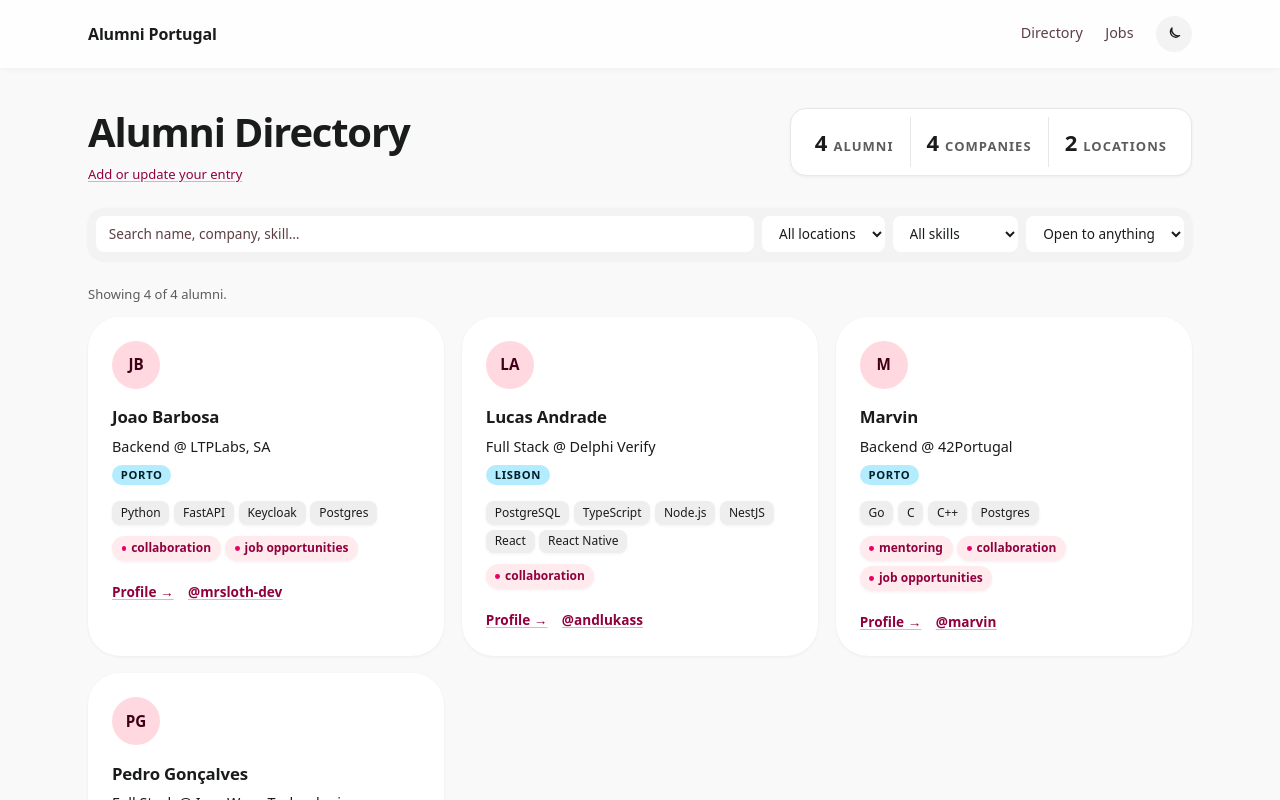
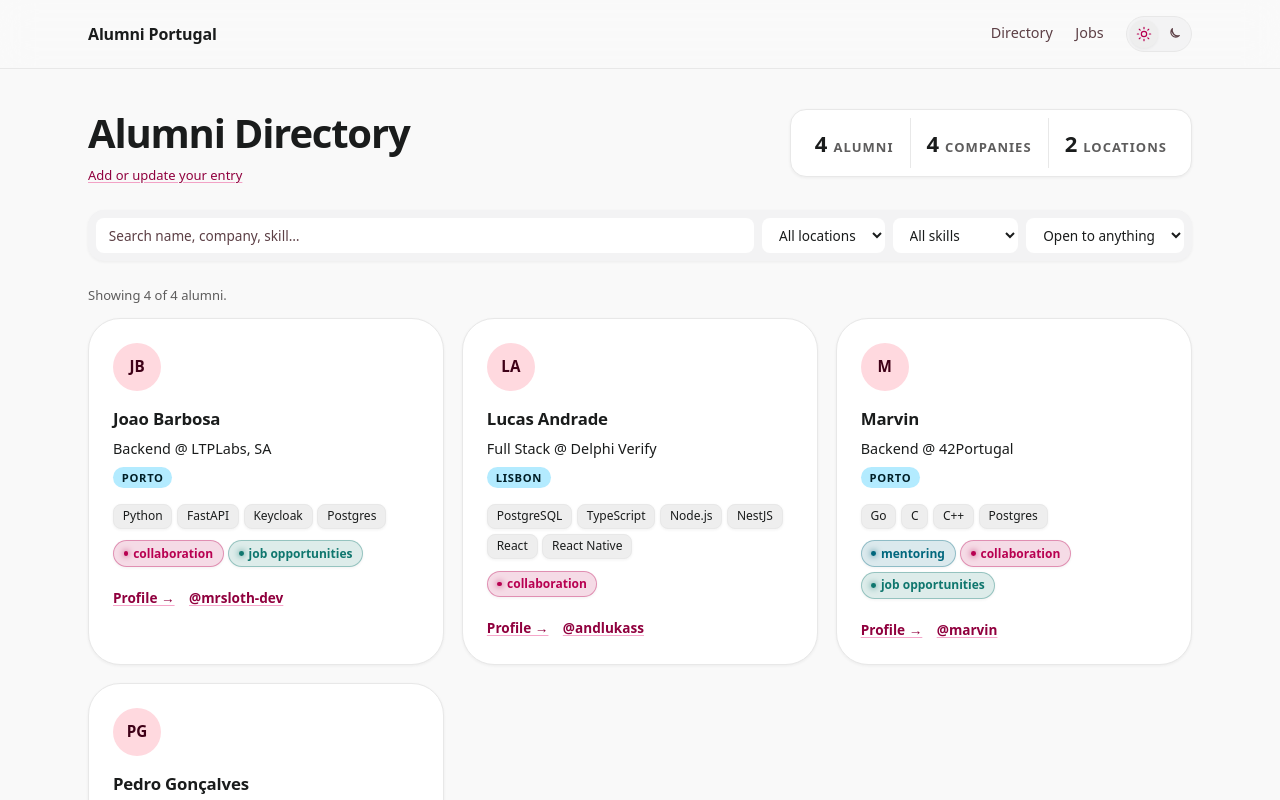
Before and after one commit to AlumniPortugal/AlumniPortugal.github.io, a Next.js app: page /directory in a window 1280 px wide. Shown: the top 800 px of the page. Built offline with nearby package versions, Linux system fonts and the light colour scheme.

Commit message:
tuning dark mode

```diff
--- a/app/SiteNav.tsx
+++ b/app/SiteNav.tsx
@@ -52,8 +52,7 @@ export default function SiteNav() {
     return () => query.removeEventListener('change', sync);
   }, []);
 
-  function toggleTheme() {
-    const next = dark ? 'light' : 'dark';
+  function setTheme(next: 'light' | 'dark') {
     document.documentElement.dataset.theme = next;
     try {
       localStorage.setItem('theme', next);
@@ -75,16 +74,28 @@ export default function SiteNav() {
           {link.label}
         </a>
       ))}
+      <div className="theme-switch" role="group" aria-label="Theme">
         <button
           type="button"
-        className="theme-toggle"
-        onClick={toggleTheme}
+          className={dark ? undefined : 'is-on'}
+          onClick={() => setTheme('light')}
+          aria-pressed={!dark}
+          aria-label="Light mode"
+          title="Light mode"
+        >
+          <SunIcon />
+        </button>
+        <button
+          type="button"
+          className={dark ? 'is-on' : undefined}
+          onClick={() => setTheme('dark')}
           aria-pressed={dark}
           aria-label="Dark mode"
-        title={dark ? 'Switch to light mode' : 'Switch to dark mode'}
+          title="Dark mode"
         >
-        {dark ? <SunIcon /> : <MoonIcon />}
+          <MoonIcon />
         </button>
+      </div>
     </nav>
   );
 }
--- a/app/directory/DirectoryList.tsx
+++ b/app/directory/DirectoryList.tsx
@@ -118,7 +118,9 @@ export default function DirectoryList({ people }: { people: Alumni[] }) {
             {a.open_to?.length ? (
               <ul className="pills" aria-label="Open to">
                 {a.open_to.map((o) => (
-                  <li key={o}>{label(o)}</li>
+                  <li key={o} className={`open-${o}`}>
+                    {label(o)}
+                  </li>
                 ))}
               </ul>
             ) : null}
--- a/app/globals.css
+++ b/app/globals.css
@@ -26,6 +26,10 @@
   --icon-pink: var(--primary-ctr);
   --icon-cyan: var(--secondary);
   --ring: var(--surface-high);
+  --card-border: var(--surface-high);
+  --tag-mentoring: #00677d;
+  --tag-collaboration: #b80051;
+  --tag-jobs: #0f766e;
   color-scheme: light;
   --radius-sm: 0.5rem;
   --radius: 1rem;
@@ -87,7 +91,7 @@ h2 { font-size: 1.375rem; line-height: 1.36; letter-spacing: -0.015em; font-weig
 }
 
 /* header */
-.site-header { position: sticky; top: 0; z-index: 20; background: color-mix(in srgb, var(--surface) 80%, transparent); backdrop-filter: blur(16px); box-shadow: 0 1px 8px rgb(0 0 0 / 0.04); }
+.site-header { position: sticky; top: 0; z-index: 20; background: color-mix(in srgb, var(--bg) 85%, transparent); backdrop-filter: blur(16px); border-bottom: 1px solid var(--card-border); }
 .site-header > div { max-width: var(--wrap); margin: 0 auto; padding: 1rem var(--pad); display: flex; align-items: center; gap: 1.5rem; }
 .wordmark { display: inline-flex; align-items: center; gap: .5rem; font-weight: 600; color: var(--text); text-decoration: none; letter-spacing: -0.01em; }
 .wordmark span[aria-hidden] { display: grid; place-items: center; width: 1.5rem; height: 1.5rem; border-radius: 6px; background: var(--text); color: var(--bg); font-size: .7rem; font-weight: 700; }
@@ -120,8 +124,9 @@ h2 { font-size: 1.375rem; line-height: 1.36; letter-spacing: -0.015em; font-weig
 
 /* cards */
 .cards { display: grid; gap: 1.1rem; grid-template-columns: repeat(auto-fit, minmax(240px, 1fr)); padding: 0; list-style: none; margin: 0; }
-.card { display: flex; flex-direction: column; background: var(--surface); border: 1px solid var(--surface-high); border-radius: var(--radius); padding: 1.5rem; box-shadow: var(--shadow-sm); transition: box-shadow .15s, border-color .15s; }
+.card { display: flex; flex-direction: column; background: var(--surface); border: 1px solid var(--card-border); border-radius: var(--radius); padding: 1.5rem; box-shadow: var(--shadow-sm); transition: box-shadow .15s, border-color .15s; }
 .card:hover { border-color: var(--outline-variant); box-shadow: var(--shadow); }
+:root[data-theme='dark'] .card:hover, :root[data-theme='dark'] .people li:hover { background: #151b27; }
 .card-icon { display: grid; place-items: center; width: 2.5rem; height: 2.5rem; margin-bottom: 1.5rem; border-radius: 50%; border: 1px solid currentColor; }
 .card-icon-primary { color: var(--icon-pink); background: color-mix(in srgb, currentColor 10%, transparent); }
 .card-icon-secondary { color: var(--icon-cyan); background: color-mix(in srgb, currentColor 10%, transparent); }
@@ -151,7 +156,7 @@ h2 { font-size: 1.375rem; line-height: 1.36; letter-spacing: -0.015em; font-weig
 
 /* directory cards */
 .people { list-style: none; padding: 0; margin: 0; display: grid; gap: 1.1rem; grid-template-columns: repeat(auto-fill, minmax(300px, 1fr)); }
-.people li { position: relative; display: flex; flex-direction: column; gap: .35rem; background: var(--surface); border-radius: var(--radius-lg); padding: 1.5rem; box-shadow: var(--shadow-sm); transition: box-shadow .2s, transform .2s; }
+.people li { position: relative; display: flex; flex-direction: column; gap: .35rem; background: var(--surface); border: 1px solid var(--card-border); border-radius: var(--radius-lg); padding: 1.5rem; box-shadow: var(--shadow-sm); transition: box-shadow .2s, transform .2s; }
 .people li:hover { box-shadow: var(--shadow); transform: translateY(-2px); }
 .avatar { display: grid; place-items: center; width: 3rem; height: 3rem; margin-bottom: .6rem; border-radius: 50%; background: var(--primary-fixed); color: var(--on-primary-fixed); font-weight: 700; font-size: .95rem; text-transform: uppercase; }
 .name { font-size: 1.05rem; font-weight: 600; letter-spacing: -0.01em; margin: 0; }
@@ -161,8 +166,11 @@ h2 { font-size: 1.375rem; line-height: 1.36; letter-spacing: -0.015em; font-weig
 .chips { display: flex; flex-wrap: wrap; gap: .3rem; margin: .25rem 0 0; padding: 0; list-style: none; }
 .chips li { padding: .15rem .55rem; border-radius: var(--radius-sm); background: var(--surface-container); font-size: .75rem; }
 .pills { display: flex; flex-wrap: wrap; gap: .3rem; margin: .35rem 0 0; padding: 0; list-style: none; }
-.pills li { display: inline-flex; flex-direction: row; align-items: center; gap: .3rem; padding: .2rem .6rem; border-radius: 999px; background: color-mix(in srgb, var(--primary-fixed) 55%, var(--surface)); color: var(--on-primary-fixed-var); font-size: .75rem; font-weight: 600; }
-.pills li::before { content: ""; width: .3rem; height: .3rem; border-radius: 50%; background: var(--primary-ctr); }
+.pills li { display: inline-flex; flex-direction: row; align-items: center; gap: .3rem; padding: .2rem .6rem; border-radius: 999px; color: var(--tag-color, var(--primary)); background: color-mix(in srgb, currentColor 14%, transparent); border: 1px solid color-mix(in srgb, currentColor 35%, transparent); font-size: .75rem; font-weight: 600; }
+.pills .open-mentoring { --tag-color: var(--tag-mentoring); }
+.pills .open-collaboration { --tag-color: var(--tag-collaboration); }
+.pills .open-job_opportunities { --tag-color: var(--tag-jobs); }
+.pills li::before { content: ""; width: .3rem; height: .3rem; border-radius: 50%; background: currentColor; box-shadow: 0 0 6px currentColor; }
 .profile-link { margin-top: .9rem; font-size: .85rem; font-weight: 600; }
 .profile-links { display: flex; flex-wrap: wrap; gap: .9rem; margin-top: .9rem; font-size: .85rem; font-weight: 600; }
 
@@ -217,45 +225,50 @@ h2 { font-size: 1.375rem; line-height: 1.36; letter-spacing: -0.015em; font-weig
   .wordmark { white-space: nowrap; font-size: .95rem; }
   .wordmark em { display: none; }
   .site-nav { gap: .9rem; }
-  .site-nav a:last-child { display: none; }
   .people { grid-template-columns: 1fr; }
   .page-head .button { width: 100%; text-align: center; }
 }
 
 /* Dark theme — Stitch "Nocturnal Peer Vanguard" (assets/bd9bf01d…). */
 :root[data-theme='dark'] {
-  --bg: #101419;
-  --surface: #171b21;
-  --surface-low: #1c2025;
-  --surface-container: #272a30;
-  --surface-high: #272a30;
-  --variant: #31353b;
-  --outline-variant: #5c3f45;
-  --text: #e0e2ea;
-  --muted: #e5bcc4;
-  --tertiary: #ac878f;
-  --primary: #ffb1c3;
-  --primary-ctr: #ff4b89;
+  --bg: #06090f;
+  --surface: #10141d;
+  --surface-low: #0c1017;
+  --surface-container: #161c28;
+  --surface-high: #1f293d;
+  --variant: #1f293d;
+  --outline-variant: #2a3750;
+  --text: #ffffff;
+  --muted: #94a3b8;
+  --tertiary: #94a3b8;
+  --primary: #ff4b89;
+  --primary-ctr: #e60067;
   --primary-fixed: #ffd9e0;
   --on-primary-fixed: #3f0019;
   --on-primary-fixed-var: #8f0041;
-  --on-primary-ctr: #590026;
-  --link: #ffb1c3;
-  --icon-pink: var(--primary-ctr);
-  --icon-cyan: var(--secondary-ctr);
-  --ring: color-mix(in srgb, var(--outline-variant) 75%, transparent);
-  --secondary: #bdf4ff;
-  --secondary-ctr: #00e3fd;
+  --on-primary-ctr: #ffffff;
+  --link: #ff4b89;
+  --secondary: #00e5ff;
+  --secondary-ctr: #00e5ff;
   --secondary-fixed: #9cf0ff;
   --on-secondary-fixed: #001f24;
   --on-secondary-ctr: #00616d;
-  --accent-cyan: #00e3fd;
-  --shadow-sm: 0 1px 3px rgb(0 0 0 / 0.5);
-  --shadow: 0 2px 12px rgb(0 0 0 / 0.55);
+  --accent-cyan: #00e5ff;
+  --icon-pink: #ff4b89;
+  --icon-cyan: #00e5ff;
+  --ring: #232e42;
+  --card-border: #1f293d;
+  --tag-mentoring: #00e5ff;
+  --tag-collaboration: #ff007a;
+  --tag-jobs: #00babc;
+  --shadow-sm: 0 1px 3px rgb(0 0 0 / 0.4);
+  --shadow: 0 8px 24px rgb(0 0 0 / 0.45);
   color-scheme: dark;
 }
 
 /* theme toggle */
-.theme-toggle { display: grid; place-items: center; width: 2.25rem; height: 2.25rem; padding: 0; border: 0; border-radius: 999px; background: var(--surface-low); color: var(--text); cursor: pointer; transition: background .15s, color .15s; }
-.theme-toggle:hover { background: var(--surface-container); color: var(--primary); }
-.theme-toggle svg { width: 1.1rem; height: 1.1rem; }
+.theme-switch { display: inline-flex; align-items: center; gap: .1rem; padding: .2rem; border-radius: 999px; background: var(--surface-low); border: 1px solid var(--card-border); }
+.theme-switch button { display: grid; place-items: center; width: 1.75rem; height: 1.75rem; padding: 0; border: 0; border-radius: 50%; background: transparent; color: var(--muted); cursor: pointer; transition: background .15s, color .15s; }
+.theme-switch button:hover { color: var(--text); }
+.theme-switch button.is-on { background: var(--surface-container); color: var(--primary); box-shadow: var(--shadow-sm); }
+.theme-switch svg { width: 1rem; height: 1rem; }
```
Lines whose indentation alone changed are shown as unchanged.
